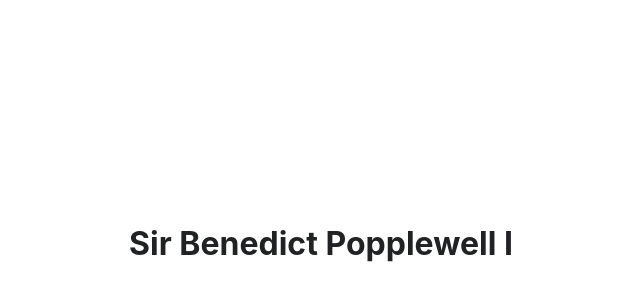
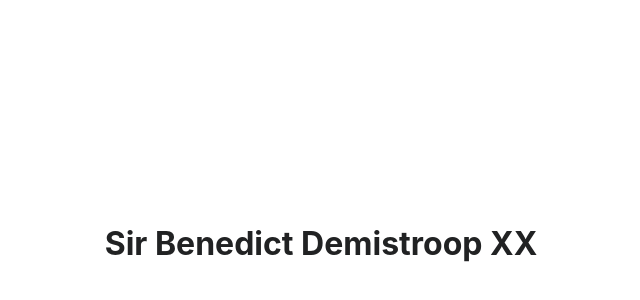
Before and after one commit to GeorgiChochov/benny-name-generator-ui, a Svelte app: page / in a window 1280 px wide. Shown: the part 156-456 px from the top of the page, without its empty margins (319-959 px from the left). Built offline with nearby package versions, Linux system fonts and the light colour scheme.

Commit message:
Add some hardcoded entries

```diff
--- a/src/components/App.svelte
+++ b/src/components/App.svelte
@@ -1,7 +1,11 @@
 <script>
-	let title = "Sir"
-	let fancyLastName = " Popplewell"
-	let romanNumeral = 1
+	const getRandomIndex = (maxIndex) => Math.floor(Math.random() * maxIndex)
+
+	const titles = ["Sir", "Mr.", "Admiral", "Captain", "Prince", "King", "Viceroy", "Dr.", "Prof.", "Lieutenant", "Judge", "Governor", "Senator", "Prime-minister", "President", "Marshall"]
+	const lastNames = ["Popplewell", "Stevenson", "Svenson", "Honeybottom", "Weaslethorp", "Thistlebob", "Rubricton", "McSybil", "Smarlingrove", "Remingfield", "Carlyle", "Demistroop", "Highwell", "Rovelist"]
+	let title = titles[getRandomIndex(titles.length)]
+	let fancyLastName = lastNames[getRandomIndex(lastNames.length)]
+	let romanNumeral = getRandomIndex(20) + 1
 
 	function romanize(num) {
 		const lookup = {M:1000,CM:900,D:500,CD:400,C:100,XC:90,L:50,XL:40,X:10,IX:9,V:5,IV:4,I:1}
```
